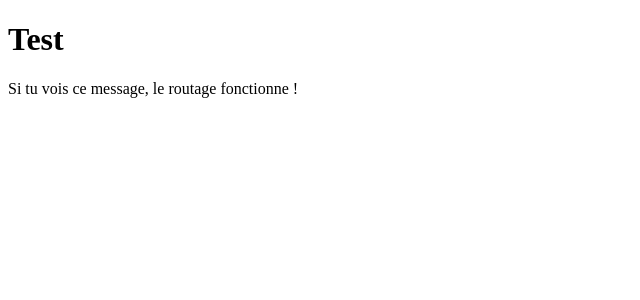
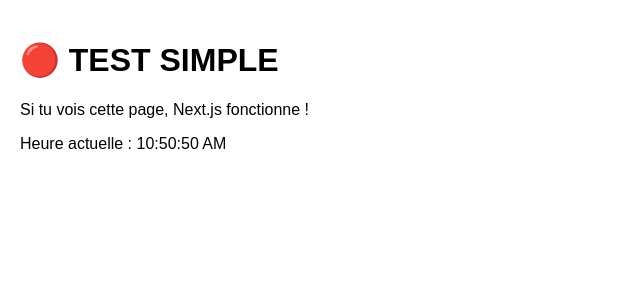
Before and after one commit to droidmedi/essayageai-app, a Next.js app: page / in a window 1280 px wide. Shown: the top 300 px of the page, without its empty margins (0-640 px from the left). Built offline with nearby package versions, Linux system fonts and the light colour scheme.

Commit message:
Update page.jsx

```diff
--- a/app/page.jsx
+++ b/app/page.jsx
@@ -1,8 +1,14 @@
 export default function HomePage() {
   return (
-    <div>
-      <h1>Test</h1>
-      <p>Si tu vois ce message, le routage fonctionne !</p>
-    </div>
+    <html>
+      <head>
+        <title>Test</title>
+      </head>
+      <body style={{ margin: 0, padding: 20, fontFamily: 'Arial' }}>
+        <h1>🔴 TEST SIMPLE</h1>
+        <p>Si tu vois cette page, Next.js fonctionne !</p>
+        <p>Heure actuelle : {new Date().toLocaleTimeString()}</p>
+      </body>
+    </html>
   )
 }
```
